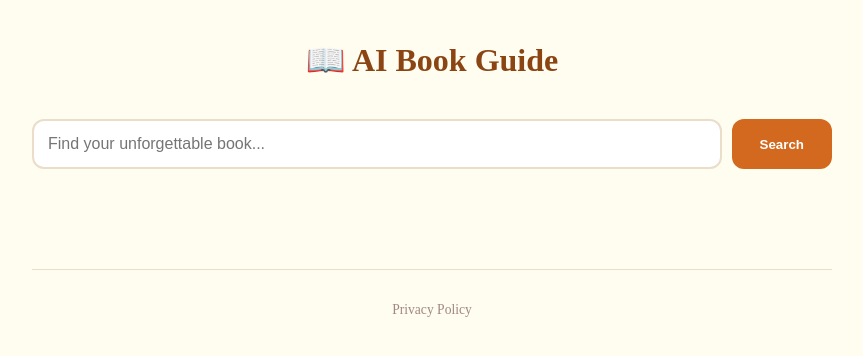
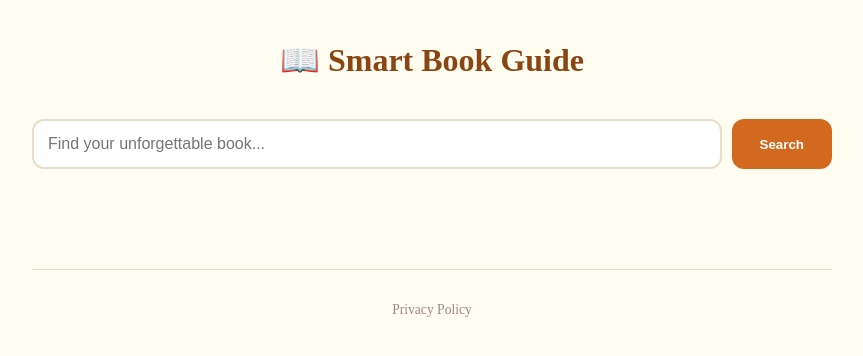
Before and after one commit to elephantmaccha/book-guide-app-mark2, a Next.js app: page / in a window 1280 px wide. Shown: the top 356 px of the page, without its empty margins (208-1071 px from the left). Built offline with nearby package versions, Linux system fonts and the light colour scheme.

Commit message:
Update title to Smart Book Guide and fix Google IDs

```diff
--- a/app/layout.tsx
+++ b/app/layout.tsx
@@ -14,8 +14,8 @@ const geistMono = Geist_Mono({
 });
 
 export const metadata: Metadata = {
-  title: "AIおすすめブックガイド",
-  description: "あなたにぴったりの本をAIが紹介します",
+  title: "Smart Book Guide",
+  description: "Discover your next favorite book with ease.",
 };
 
 export default function RootLayout({
@@ -40,7 +40,7 @@ export default function RootLayout({
           `}
         </Script>
 
-        {/* Google AdSense 審査用コード */}
+        {/* Google AdSense */}
         <Script
           async
           src="https://pagead2.googlesyndication.com/pagead/js/adsbygoogle.js?client=ca-pub-7494885883545664"
--- a/app/page.tsx
+++ b/app/page.tsx
@@ -18,7 +18,7 @@ export default function Home() {
   return (
     <main style={{ padding: '20px', maxWidth: '800px', margin: '0 auto', minHeight: '100vh' }}>
       <h1 style={{ textAlign: 'center', color: '#8b4513', fontSize: '2rem', marginBottom: '30px' }}>
-        📖 AI Book Guide
+        📖 Smart Book Guide
       </h1>
 
       <form onSubmit={searchBooks} style={{ display: 'flex', gap: '10px', margin: '40px 0' }}>
```
